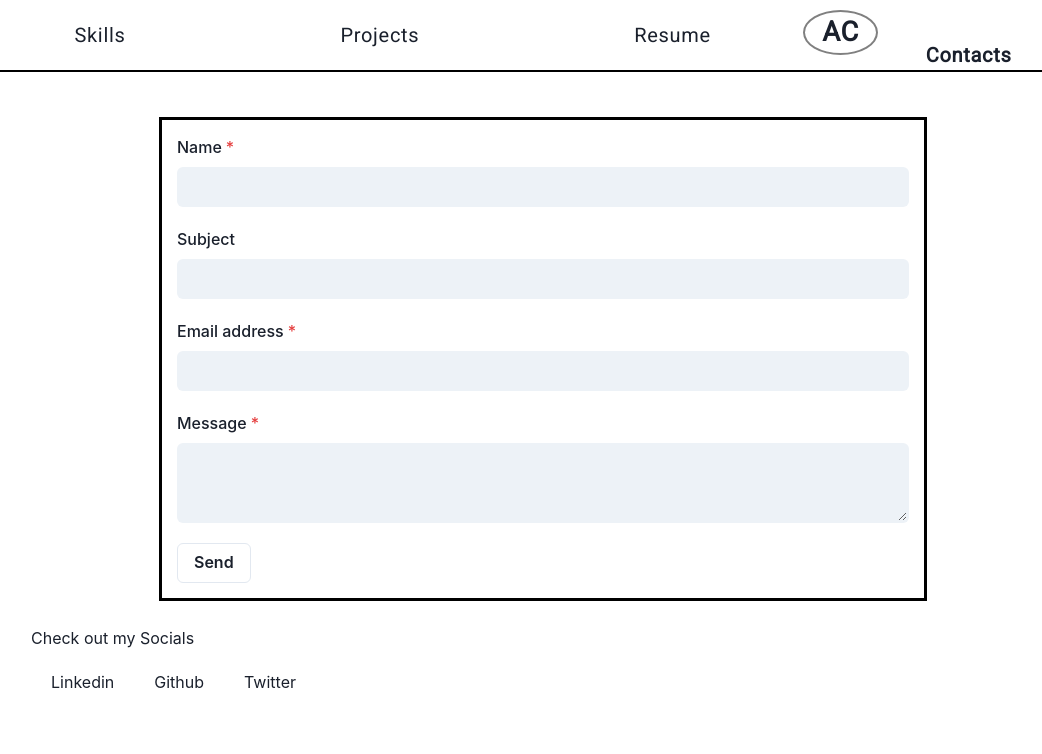
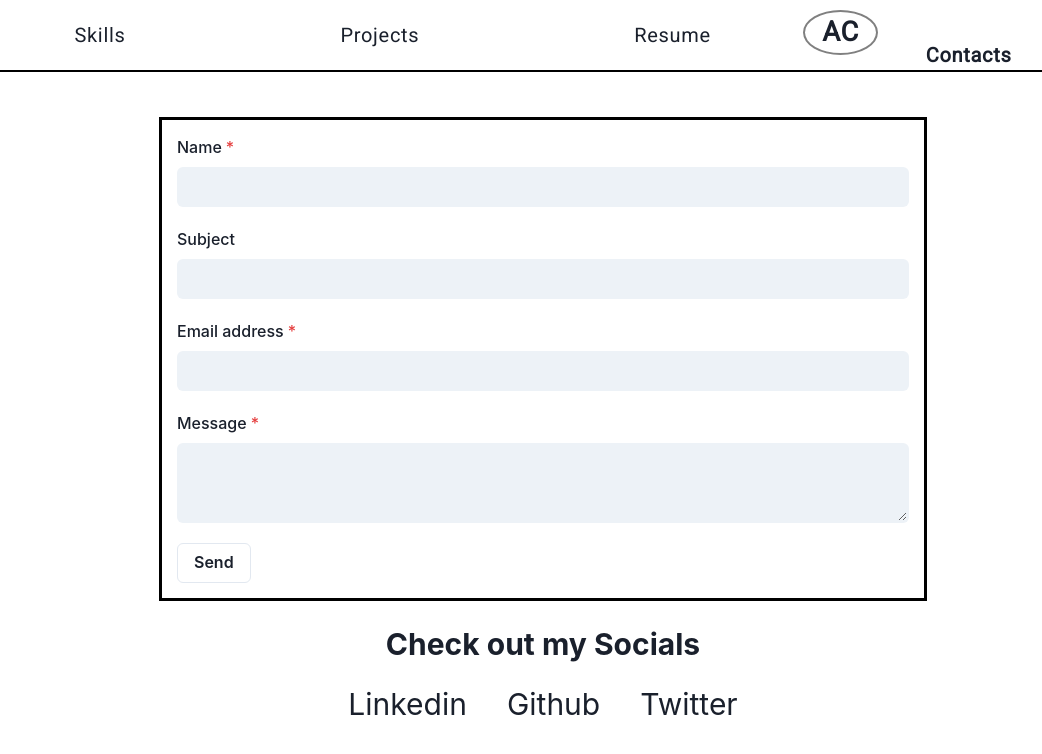
Before and after one commit to AlexUrielContreras/alex-website, a React (Create React App) app: page / in a window 1280 px wide. Both pictures are taken after a click on the link "Contacts". Shown: the top 754 px of the page, without its empty margins (97-1139 px from the left). Built offline with nearby package versions, Linux system fonts and the light colour scheme.

Commit message:
added font size to social links

```diff
--- a/src/pages/Contacts.js
+++ b/src/pages/Contacts.js
@@ -10,6 +10,7 @@ import {
     Alert,
     AlertIcon,
     AlertTitle,
+    Heading
 } from '@chakra-ui/react'
 import emailjs from '@emailjs/browser';
 import { useState } from 'react';
@@ -76,16 +77,16 @@ function Social() {
                     <Button type='submit' variant='outline' mt={5}>Send</Button>
                     : null}
             </form>
-            <Box>
-                <h2>Check out my Socials</h2>
-                <Flex align={{ base: 'center', md: 'start' }} textAlign='center'>
-                    <Flex m={5} direction='row'>
+            <Box textAlign='center'>
+                <Heading as='h2' fontSize='3xl'>Check out my Socials</Heading>
+                <Flex align={{ base: 'center', md: 'start' }} justifyContent='center'>
+                    <Flex m={5} direction='row' fontSize='3xl'>
                         <Link href='https://www.linkedin.com/in/alex-contreras-/'>Linkedin</Link>
                     </Flex>
-                    <Flex m={5} direction='row'>
+                    <Flex m={5} direction='row' fontSize='3xl'>
                         <Link >Github</Link>
                     </Flex>
-                    <Flex m={5} direction='row'>
+                    <Flex m={5} direction='row' fontSize='3xl'>
                         <Link >Twitter</Link>
                     </Flex>
                 </Flex>
```
